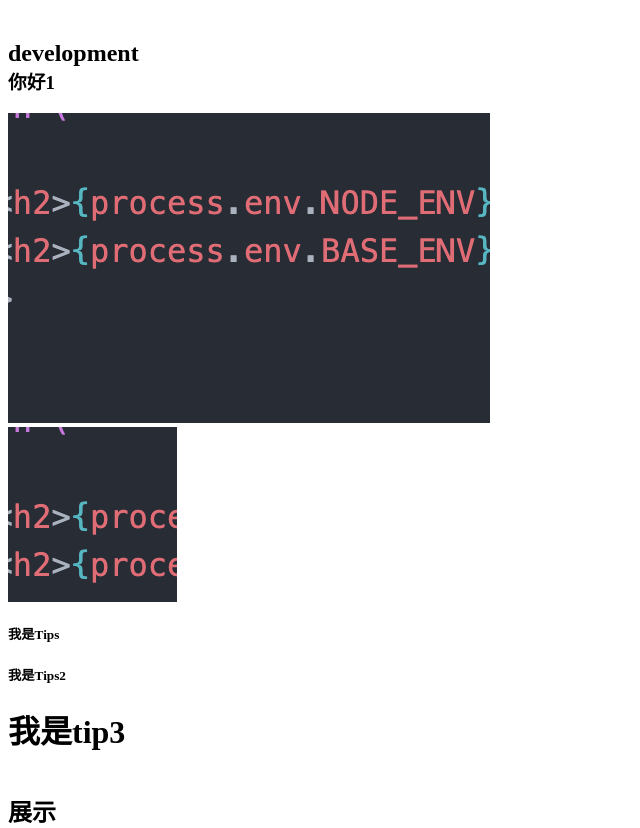
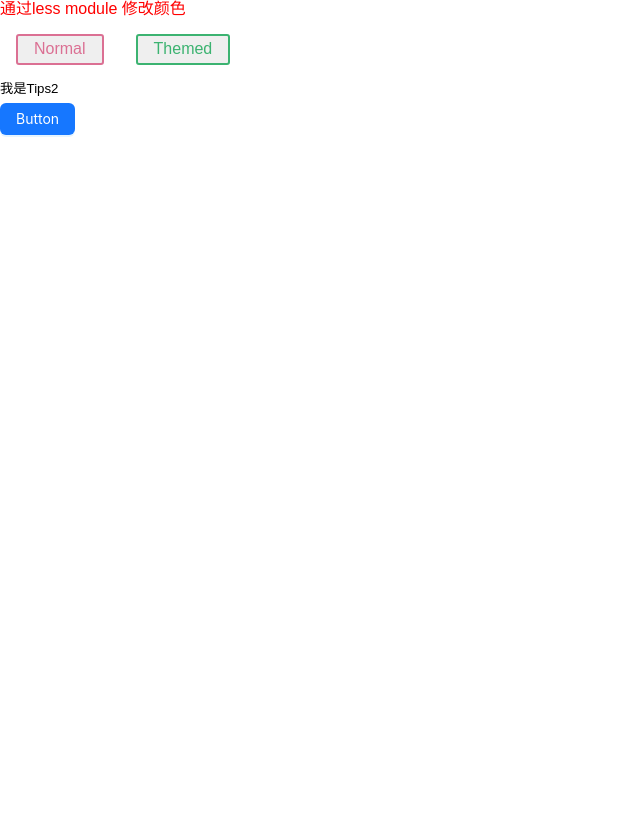
Before and after one commit to liulei0114/wepack5-react-eslint, a React app: page / in a window 1280 px wide. Shown: the whole page, without its empty margins (0-640 px from the left). After the commit the page ends 800 px from the top, so only its background shows below. Built offline with nearby package versions, Linux system fonts and the light colour scheme.

Commit message:
feat: 添加antd

```diff
--- a/package.json
+++ b/package.json
@@ -15,8 +15,10 @@
   "author": "",
   "license": "ISC",
   "dependencies": {
+    "antd": "^5.5.2",
     "react": "^18.2.0",
-    "react-dom": "^18.2.0"
+    "react-dom": "^18.2.0",
+    "styled-components": "^6.0.0-rc.3"
   },
   "devDependencies": {
     "@babel/core": "^7.21.8",
--- a/src/App.tsx
+++ b/src/App.tsx
@@ -1,25 +1,16 @@
-import React, { useEffect } from 'react';
-import './app.less';
-import MyImage from './asset/test.png';
-import Tip from '@/components/Tip';
-import Tip2 from '@/components/Tip2';
-import Tip3 from './components/Tip3';
+import React from 'react';
+import styles from './app.module.less';
+import Test1 from './components/Test1';
+import { Button } from 'antd';
+import Tip2 from './components/Tip2';
 
 function App() {
-  useEffect(() => {
-    const { a, b, c } = { a: 1, b: 2, c: 3 };
-    console.log(a, b, c);
-  }, []);
   return (
     <>
-      <h2>{process.env.NODE_ENV}</h2>
-      <h2>{process.env.BASE_ENV}</h2>
-      <h3>你好1</h3>
-      <img src={MyImage} />
-      <div className='smallImg' />
-      <Tip />
+      <span className={styles['font-color']}>通过less module 修改颜色</span>
+      <Test1 />
       <Tip2 />
-      <Tip3 />
+      <Button type='primary'>Button</Button>
     </>
   );
 }
--- a/src/app.less
+++ /dev/null
@@ -1,9 +0,0 @@
-h2 {
-  transform: translateY(20px);
-}
-
-.smallImg {
-  width: 169px;
-  height: 175px;
-  background: url('./asset/test.png') no-repeat;
-}
--- /dev/null
+++ b/src/app.module.less
@@ -0,0 +1,3 @@
+.font-color {
+  color: red;
+}
--- /dev/null
+++ b/src/components/Test1.tsx
@@ -0,0 +1,36 @@
+import React from 'react';
+import styled, { ThemeProvider } from 'styled-components';
+
+const Button = styled.button`
+  font-size: 1em;
+  margin: 1em;
+  padding: 0.25em 1em;
+  border-radius: 3px;
+
+  /* Color the border and text with theme.main */
+  color: ${props => props.theme.main};
+  border: 2px solid ${props => props.theme.main};
+`;
+
+Button.defaultProps = {
+  theme: {
+    main: 'palevioletred'
+  }
+};
+
+const theme = {
+  main: 'mediumseagreen'
+};
+
+const Test1: React.FC = () => {
+  return (
+    <div>
+      <Button>Normal</Button>
+      <ThemeProvider theme={theme}>
+        <Button>Themed</Button>
+      </ThemeProvider>
+    </div>
+  );
+};
+
+export default Test1;
--- a/src/index.tsx
+++ b/src/index.tsx
@@ -1,6 +1,8 @@
 import React from 'react';
 import { createRoot } from 'react-dom/client';
 import App from './App';
+import 'antd/dist/reset.css';
+
 
 const root = document.getElementById('root');
 if (root) {
--- a/src/source.d.ts
+++ b/src/source.d.ts
@@ -2,4 +2,5 @@ declare module '*.svg'
 declare module '*.png'
 declare module '*.jpg'
 declare module '*.jpeg'
-declare module '*.less'
+declare module '*.css'
+declare module '*.module.less'
--- a/tsconfig.json
+++ b/tsconfig.json
@@ -3,7 +3,7 @@
     "target": "ESNext",
     "lib": ["DOM", "DOM.Iterable", "ESNext"],
     "allowJs": false,
-    "skipLibCheck": false,
+    "skipLibCheck": true,
     "esModuleInterop": false,
     "allowSyntheticDefaultImports": true,
     "strict": true,
```
Also changed, not shown: .eslintrc.js, 2 other files (tests, documents, lock files or other folders).
